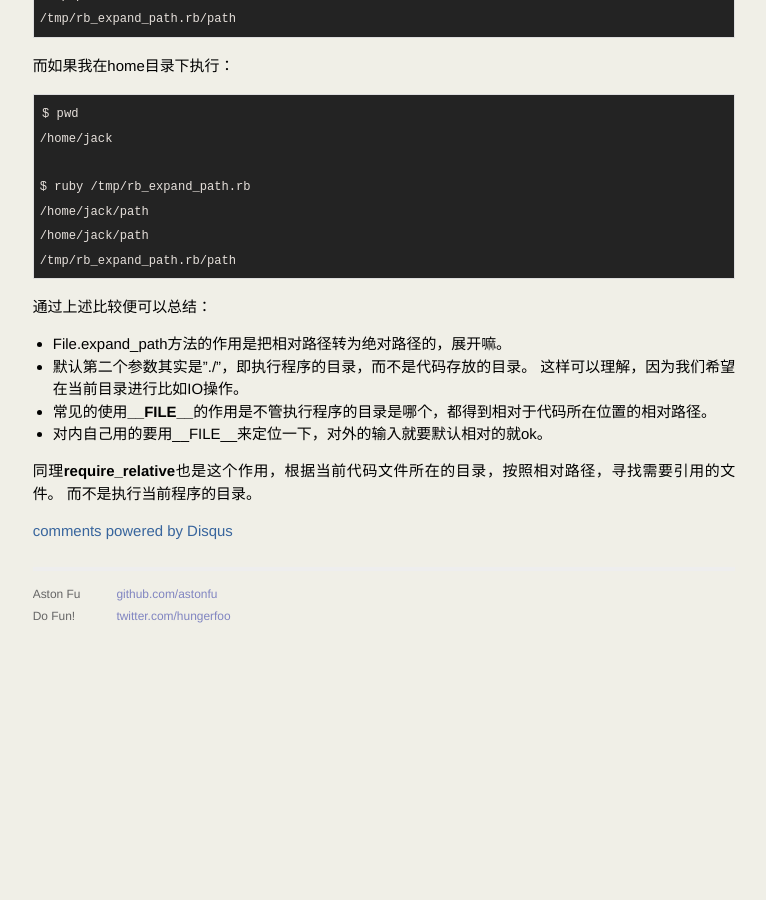
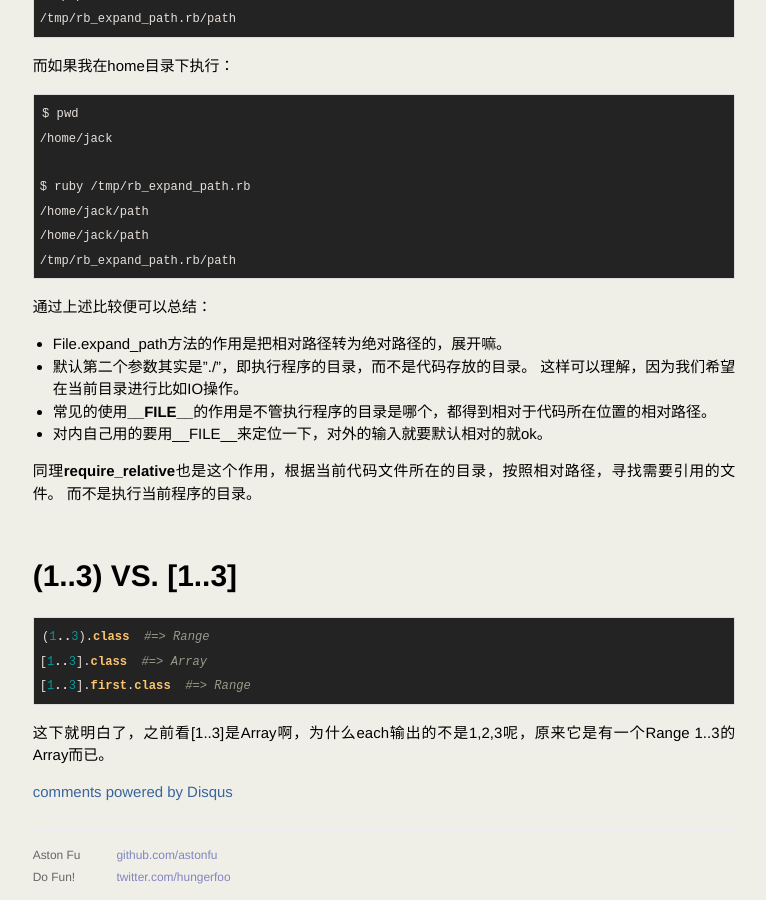
Before and after one commit to hulkfu/hulkfoo.github.io, a Jekyll site: the page built from _posts/2014-05-08-ruby-tips.md, in a window 1280 px wide and 900 px high, scrolled down 5918 px. Shown: the whole window, without its empty margins (256-1022 px from the left). Built offline with Jekyll 4.4.1, drawn with Linux system fonts in a browser that asks for light colours; Markdown is read by kramdown in place of the engine named in the settings; comment, search, counter and statistics services are not loaded; before the commit the page ends 6557 px from its top, so only the background shows below that.

````diff
--- a/_posts/2014-05-08-ruby-tips.md
+++ b/_posts/2014-05-08-ruby-tips.md
@@ -267,3 +267,13 @@ $ ruby /tmp/rb_expand_path.rb
 
 同理**require_relative**也是这个作用，根据当前代码文件所在的目录，按照相对路径，寻找需要引用的文件。
 而不是执行当前程序的目录。
+
+#(1..3) VS. [1..3]
+
+```rb
+(1..3).class  #=> Range
+[1..3].class  #=> Array
+[1..3].first.class  #=> Range
+```
+
+这下就明白了，之前看[1..3]是Array啊，为什么each输出的不是1,2,3呢，原来它是有一个Range 1..3的Array而已。
````
Also changed, not shown: _drafts/2016-08-25-exception.md (added, +12 -0 lines), _posts/2015-03-20-python-vs-ruby.md (+2 -0 lines), favorites/index.md (renamed from _posts/2016-08-19-favorites.md, +4 -2 lines).
